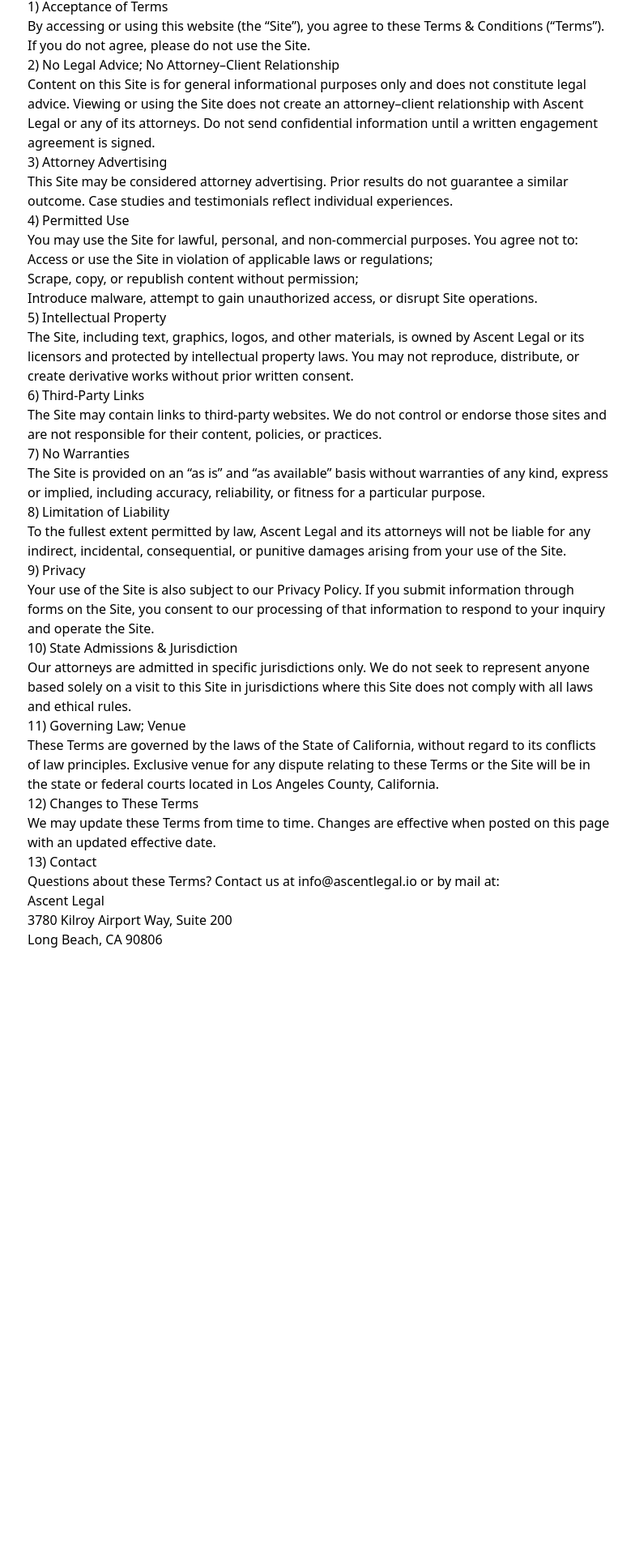
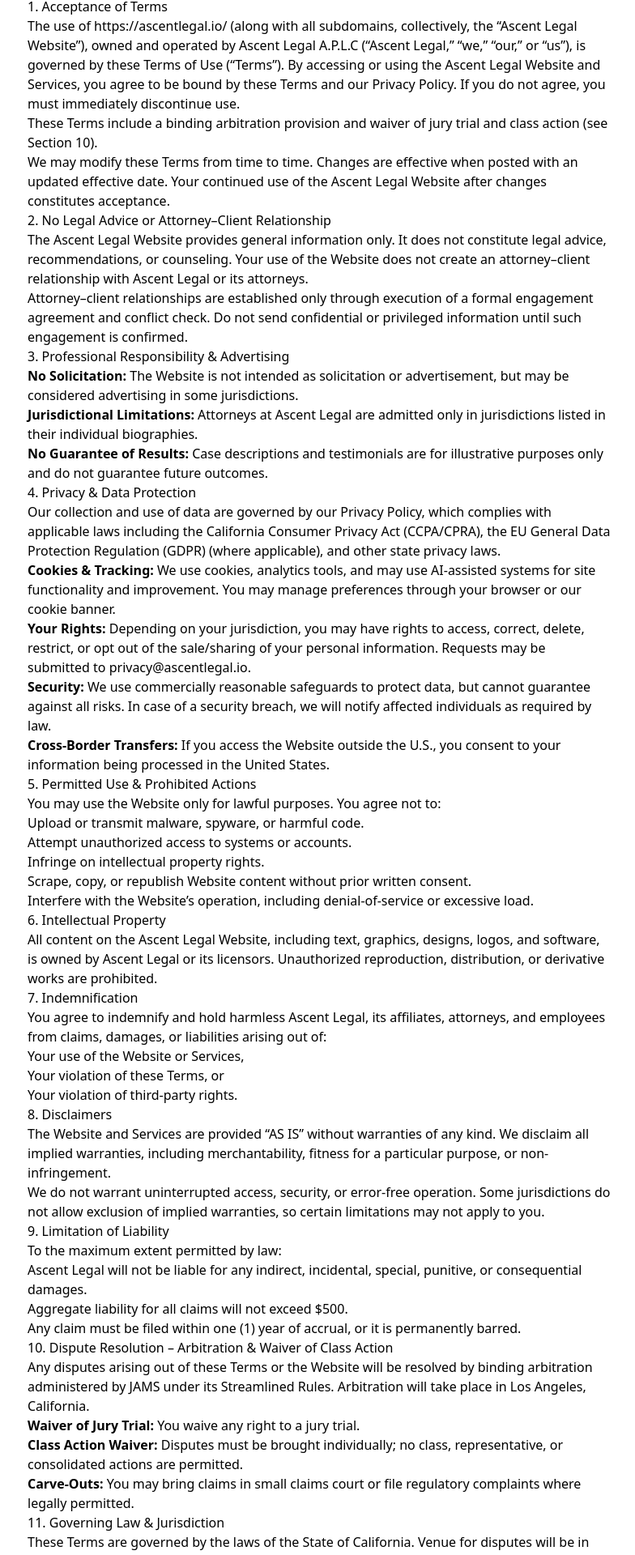
Before and after one commit to ajdreams17/Ascentlegal, a Next.js app: page /terms in a window 1280 px wide. Shown: the part 196-2116 px from the top of the page at 81% size, without its empty margins (246-1030 px from the left). Before the commit the page ends 1432 px from the top, so only its background shows below. Built offline with nearby package versions, Linux system fonts and the light colour scheme.

Commit message:
Update page.jsx

```diff
--- a/app/terms/page.jsx
+++ b/app/terms/page.jsx
@@ -1,7 +1,7 @@
 export const metadata = {
   title: "Terms & Conditions | Ascent Legal",
   description:
-    "Website terms and conditions for Ascent Legal. Read the rules that govern use of this website and our online materials.",
+    "Terms of Use governing your access to and use of the Ascent Legal Website and Services.",
 };
 
 export default function TermsPage() {
@@ -20,99 +20,180 @@ export default function TermsPage() {
       </header>
 
       <section className="prose prose-gray mt-10 max-w-none">
-        <h2>1) Acceptance of Terms</h2>
+        <h2>1. Acceptance of Terms</h2>
         <p>
-          By accessing or using this website (the “Site”), you agree to these Terms & Conditions
-          (“Terms”). If you do not agree, please do not use the Site.
+          The use of <a href="https://ascentlegal.io/">https://ascentlegal.io/</a> (along with all
+          subdomains, collectively, the “Ascent Legal Website”), owned and operated by Ascent Legal
+          A.P.L.C (“Ascent Legal,” “we,” “our,” or “us”), is governed by these Terms of Use
+          (“Terms”). By accessing or using the Ascent Legal Website and Services, you agree to be
+          bound by these Terms and our Privacy Policy. If you do not agree, you must immediately
+          discontinue use.
+        </p>
+        <p>
+          These Terms include a binding arbitration provision and waiver of jury trial and class
+          action (see Section 10).
+        </p>
+        <p>
+          We may modify these Terms from time to time. Changes are effective when posted with an
+          updated effective date. Your continued use of the Ascent Legal Website after changes
+          constitutes acceptance.
         </p>
 
-        <h2>2) No Legal Advice; No Attorney–Client Relationship</h2>
+        <h2>2. No Legal Advice or Attorney–Client Relationship</h2>
         <p>
-          Content on this Site is for general informational purposes only and does not constitute
-          legal advice. Viewing or using the Site does not create an attorney–client relationship
-          with Ascent Legal or any of its attorneys. Do not send confidential information until a
-          written engagement agreement is signed.
+          The Ascent Legal Website provides general information only. It does not constitute legal
+          advice, recommendations, or counseling. Your use of the Website does not create an
+          attorney–client relationship with Ascent Legal or its attorneys.
+        </p>
+        <p>
+          Attorney–client relationships are established only through execution of a formal engagement
+          agreement and conflict check. Do not send confidential or privileged information until such
+          engagement is confirmed.
         </p>
 
-        <h2>3) Attorney Advertising</h2>
+        <h2>3. Professional Responsibility & Advertising</h2>
+        <ul>
+          <li>
+            <strong>No Solicitation:</strong> The Website is not intended as solicitation or
+            advertisement, but may be considered advertising in some jurisdictions.
+          </li>
+          <li>
+            <strong>Jurisdictional Limitations:</strong> Attorneys at Ascent Legal are admitted only
+            in jurisdictions listed in their individual biographies.
+          </li>
+          <li>
+            <strong>No Guarantee of Results:</strong> Case descriptions and testimonials are for
+            illustrative purposes only and do not guarantee future outcomes.
+          </li>
+        </ul>
+
+        <h2>4. Privacy & Data Protection</h2>
         <p>
-          This Site may be considered attorney advertising. Prior results do not guarantee a similar
-          outcome. Case studies and testimonials reflect individual experiences.
+          Our collection and use of data are governed by our Privacy Policy, which complies with
+          applicable laws including the California Consumer Privacy Act (CCPA/CPRA), the EU General
+          Data Protection Regulation (GDPR) (where applicable), and other state privacy laws.
+        </p>
+        <ul>
+          <li>
+            <strong>Cookies & Tracking:</strong> We use cookies, analytics tools, and may use
+            AI-assisted systems for site functionality and improvement. You may manage preferences
+            through your browser or our cookie banner.
+          </li>
+          <li>
+            <strong>Your Rights:</strong> Depending on your jurisdiction, you may have rights to
+            access, correct, delete, restrict, or opt out of the sale/sharing of your personal
+            information. Requests may be submitted to{" "}
+            <a href="mailto:privacy@ascentlegal.io">privacy@ascentlegal.io</a>.
+          </li>
+          <li>
+            <strong>Security:</strong> We use commercially reasonable safeguards to protect data, but
+            cannot guarantee against all risks. In case of a security breach, we will notify affected
+            individuals as required by law.
+          </li>
+          <li>
+            <strong>Cross-Border Transfers:</strong> If you access the Website outside the U.S., you
+            consent to your information being processed in the United States.
+          </li>
+        </ul>
+
+        <h2>5. Permitted Use & Prohibited Actions</h2>
+        <p>You may use the Website only for lawful purposes. You agree not to:</p>
+        <ul>
+          <li>Upload or transmit malware, spyware, or harmful code.</li>
+          <li>Attempt unauthorized access to systems or accounts.</li>
+          <li>Infringe on intellectual property rights.</li>
+          <li>Scrape, copy, or republish Website content without prior written consent.</li>
+          <li>
+            Interfere with the Website’s operation, including denial-of-service or excessive load.
+          </li>
+        </ul>
+
+        <h2>6. Intellectual Property</h2>
+        <p>
+          All content on the Ascent Legal Website, including text, graphics, designs, logos, and
+          software, is owned by Ascent Legal or its licensors. Unauthorized reproduction,
+          distribution, or derivative works are prohibited.
         </p>
 
-        <h2>4) Permitted Use</h2>
+        <h2>7. Indemnification</h2>
         <p>
-          You may use the Site for lawful, personal, and non-commercial purposes. You agree not to:
+          You agree to indemnify and hold harmless Ascent Legal, its affiliates, attorneys, and
+          employees from claims, damages, or liabilities arising out of:
         </p>
         <ul>
-          <li>Access or use the Site in violation of applicable laws or regulations;</li>
-          <li>Scrape, copy, or republish content without permission;</li>
-          <li>Introduce malware, attempt to gain unauthorized access, or disrupt Site operations.</li>
+          <li>Your use of the Website or Services,</li>
+          <li>Your violation of these Terms, or</li>
+          <li>Your violation of third-party rights.</li>
         </ul>
 
-        <h2>5) Intellectual Property</h2>
+        <h2>8. Disclaimers</h2>
         <p>
-          The Site, including text, graphics, logos, and other materials, is owned by Ascent Legal
-          or its licensors and protected by intellectual property laws. You may not reproduce,
-          distribute, or create derivative works without prior written consent.
+          The Website and Services are provided “AS IS” without warranties of any kind. We disclaim
+          all implied warranties, including merchantability, fitness for a particular purpose, or
+          non-infringement.
+        </p>
+        <p>
+          We do not warrant uninterrupted access, security, or error-free operation. Some
+          jurisdictions do not allow exclusion of implied warranties, so certain limitations may not
+          apply to you.
         </p>
 
-        <h2>6) Third-Party Links</h2>
+        <h2>9. Limitation of Liability</h2>
+        <p>To the maximum extent permitted by law:</p>
+        <ul>
+          <li>
+            Ascent Legal will not be liable for any indirect, incidental, special, punitive, or
+            consequential damages.
+          </li>
+          <li>Aggregate liability for all claims will not exceed $500.</li>
+          <li>
+            Any claim must be filed within one (1) year of accrual, or it is permanently barred.
+          </li>
+        </ul>
+
+        <h2>10. Dispute Resolution – Arbitration & Waiver of Class Action</h2>
         <p>
-          The Site may contain links to third-party websites. We do not control or endorse those
-          sites and are not responsible for their content, policies, or practices.
+          Any disputes arising out of these Terms or the Website will be resolved by binding
+          arbitration administered by JAMS under its Streamlined Rules. Arbitration will take place
+          in Los Angeles, California.
+        </p>
+        <ul>
+          <li>
+            <strong>Waiver of Jury Trial:</strong> You waive any right to a jury trial.
+          </li>
+          <li>
+            <strong>Class Action Waiver:</strong> Disputes must be brought individually; no class,
+            representative, or consolidated actions are permitted.
+          </li>
+          <li>
+            <strong>Carve-Outs:</strong> You may bring claims in small claims court or file
+            regulatory complaints where legally permitted.
+          </li>
+        </ul>
+
+        <h2>11. Governing Law & Jurisdiction</h2>
+        <p>
+          These Terms are governed by the laws of the State of California. Venue for disputes will be
+          in Los Angeles County, California, unless otherwise required by arbitration.
         </p>
 
-        <h2>7) No Warranties</h2>
+        <h2>12. Accessibility</h2>
         <p>
-          The Site is provided on an “as is” and “as available” basis without warranties of any kind,
-          express or implied, including accuracy, reliability, or fitness for a particular purpose.
+          We strive to ensure the Website complies with WCAG 2.1 accessibility standards. If you
+          encounter accessibility barriers, contact us at{" "}
+          <a href="mailto:accessibility@ascentlegal.io">accessibility@ascentlegal.io</a>.
         </p>
 
-        <h2>8) Limitation of Liability</h2>
-        <p>
-          To the fullest extent permitted by law, Ascent Legal and its attorneys will not be liable
-          for any indirect, incidental, consequential, or punitive damages arising from your use of
-          the Site.
-        </p>
-
-        <h2>9) Privacy</h2>
-        <p>
-          Your use of the Site is also subject to our Privacy Policy. If you submit information
-          through forms on the Site, you consent to our processing of that information to respond to
-          your inquiry and operate the Site.
-        </p>
-
-        <h2>10) State Admissions & Jurisdiction</h2>
-        <p>
-          Our attorneys are admitted in specific jurisdictions only. We do not seek to represent
-          anyone based solely on a visit to this Site in jurisdictions where this Site does not
-          comply with all laws and ethical rules.
-        </p>
-
-        <h2>11) Governing Law; Venue</h2>
-        <p>
-          These Terms are governed by the laws of the State of California, without regard to its
-          conflicts of law principles. Exclusive venue for any dispute relating to these Terms or
-          the Site will be in the state or federal courts located in Los Angeles County, California.
-        </p>
-
-        <h2>12) Changes to These Terms</h2>
-        <p>
-          We may update these Terms from time to time. Changes are effective when posted on this
-          page with an updated effective date.
-        </p>
-
-        <h2>13) Contact</h2>
-        <p>
-          Questions about these Terms? Contact us at{" "}
-          <a href="mailto:info@ascentlegal.io">info@ascentlegal.io</a> or by mail at:
-        </p>
-        <p className="not-prose">
-          <span className="block">Ascent Legal</span>
-          <span className="block">3780 Kilroy Airport Way, Suite 200</span>
-          <span className="block">Long Beach, CA 90806</span>
-        </p>
+        <h2>13. Contact Information</h2>
+        <address className="not-italic">
+          <div>Ascent Legal A.P.L.C</div>
+          <div>3780 Kilroy Airport Way, Suite 200</div>
+          <div>Long Beach, CA 90806</div>
+          <div>Phone: (562) 481-4168</div>
+          <div>
+            Email: <a href="mailto:info@ascentlegal.io">info@ascentlegal.io</a>
+          </div>
+        </address>
       </section>
     </main>
   );
```
